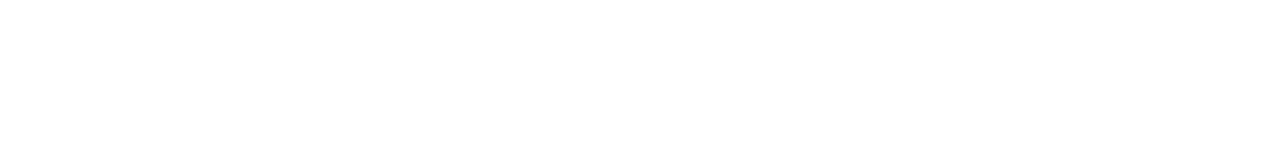
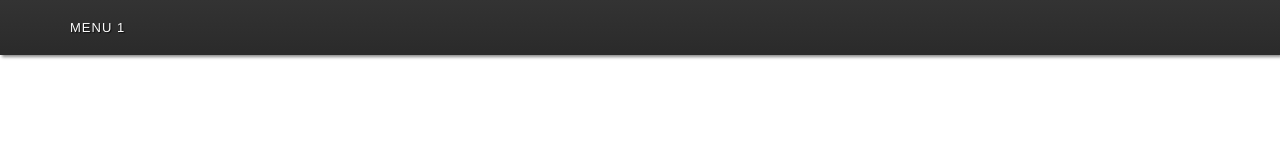
Before and after one commit to byson560/sborkiinteg, a plain HTML site: page index.html in a window 1280 px wide. Drawn offline with Linux system fonts and the light colour scheme.

Commit message:
perviy pynkt menu

```diff
--- a/css/style.css
+++ b/css/style.css
@@ -10,6 +10,12 @@ body {
   -webkit-box-shadow: 0 0 70px #fff;
   -moz-box-shadow: 0 0 70px #fff;
   box-shadow: 0 0 70px #fff;
+}
+
+a {
+  text-decoration: none;
+  color: #fff;
+  display: block;
 }
 
 ul {
--- a/index.html
+++ b/index.html
@@ -9,7 +9,9 @@
 	<div class="wrap">
 	<nav>
 	  <ul class="menu">
-
+		<li>
+		  <a href="">Menu 1</a>
+		</li>
 	  </ul>
 	</nav>
 	</div>
```
